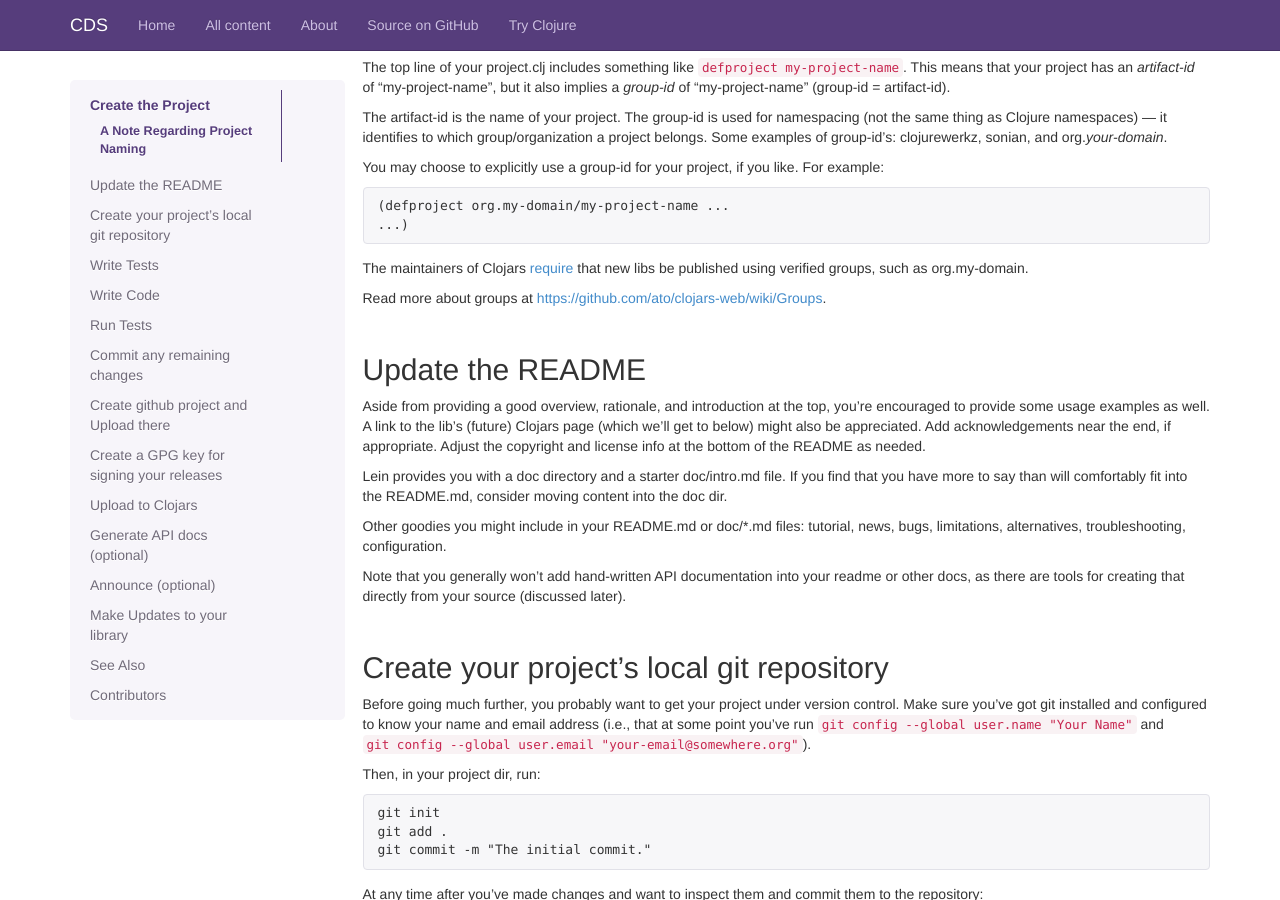
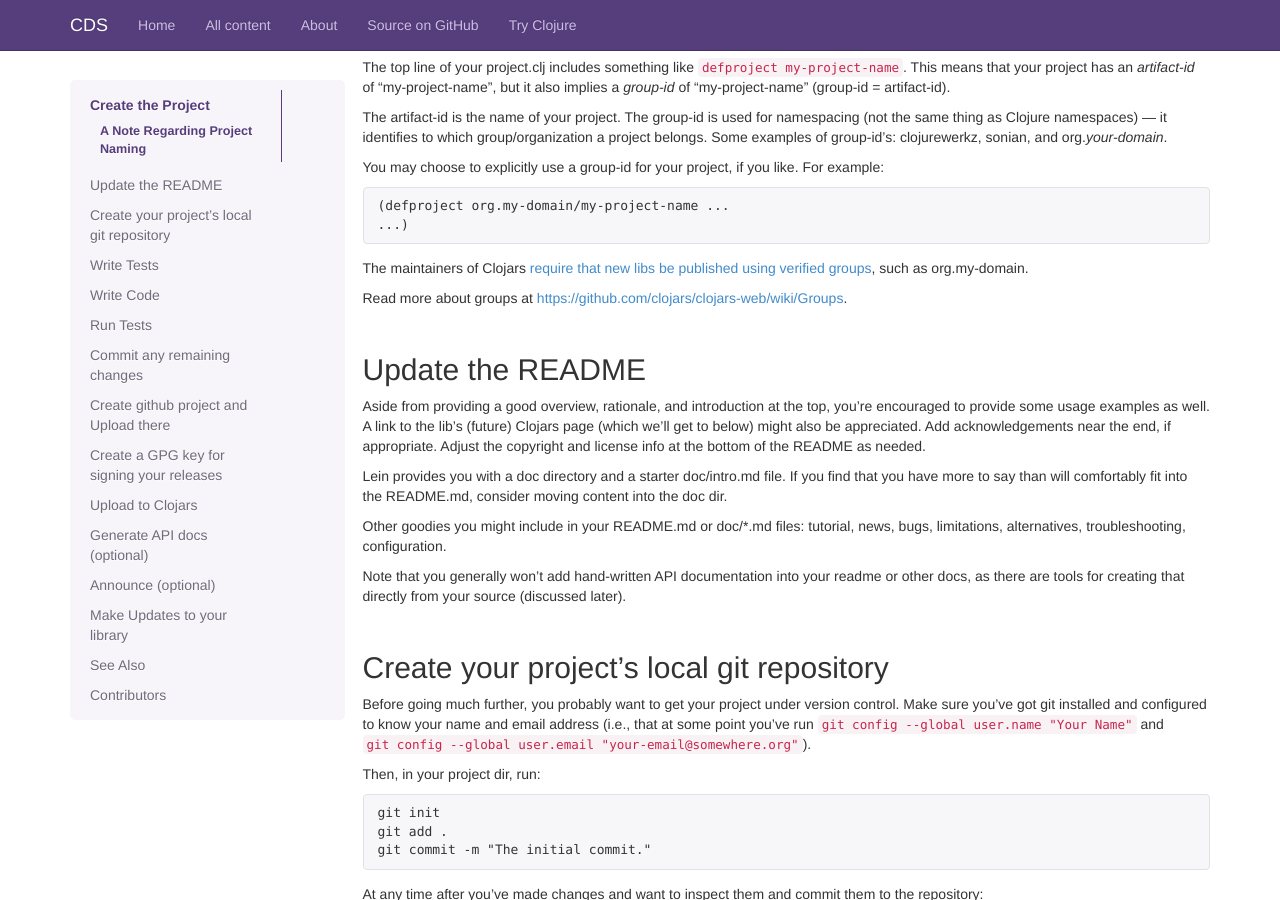
Before and after one commit to clojuredocs/guides, a Jekyll site: the page built from articles/ecosystem/libraries_authoring.md, in a window 1280 px wide and 900 px high, scrolled down 908 px. Built offline with Jekyll 4.4.1, drawn with Linux system fonts in a browser that asks for light colours; some web fonts are replaced; Markdown is read by kramdown in place of the engine named in the settings.

Commit message:
Update links to point to clojars instead of ato.
Signed-off-by: Johan Thoren <johan@thoren.xyz>

```diff
--- a/articles/ecosystem/libraries_authoring.md
+++ b/articles/ecosystem/libraries_authoring.md
@@ -91,11 +91,11 @@
     ...)
 
 The maintainers of Clojars
-[require](https://github.com/clojars/clojars-web/wiki/Verified-Group-Names)
-that new libs be published using verified groups, such as org.my-domain.
+[require that new libs be published using verified groups](https://github.com/clojars/clojars-web/wiki/Verified-Group-Names),
+such as org.my-domain.
 
 Read more about groups at
-<https://github.com/ato/clojars-web/wiki/Groups>.
+<https://github.com/clojars/clojars-web/wiki/Groups>.
 
 
 ## Update the README
@@ -272,7 +272,7 @@
 form on your Clojars profile page.
 
 For more info on working with Clojars, see [the Clojars
-wiki](https://github.com/ato/clojars-web/wiki/About).
+wiki](https://github.com/clojars/clojars-web/wiki/About).
 
 Once your Clojars account is all set up, and it has your public keys,
 upload your library to Clojars like so:
@@ -345,7 +345,7 @@
 For more detailed documentation on various aspects of the procedures
 described here, see:
 
-  * the [Clojars wiki](https://github.com/ato/clojars-web/wiki)
+  * the [Clojars wiki](https://github.com/clojars/clojars-web/wiki)
   * the
     [Leiningen tutorial](https://github.com/technomancy/leiningen/blob/master/doc/TUTORIAL.md)
     and [deploy
```
